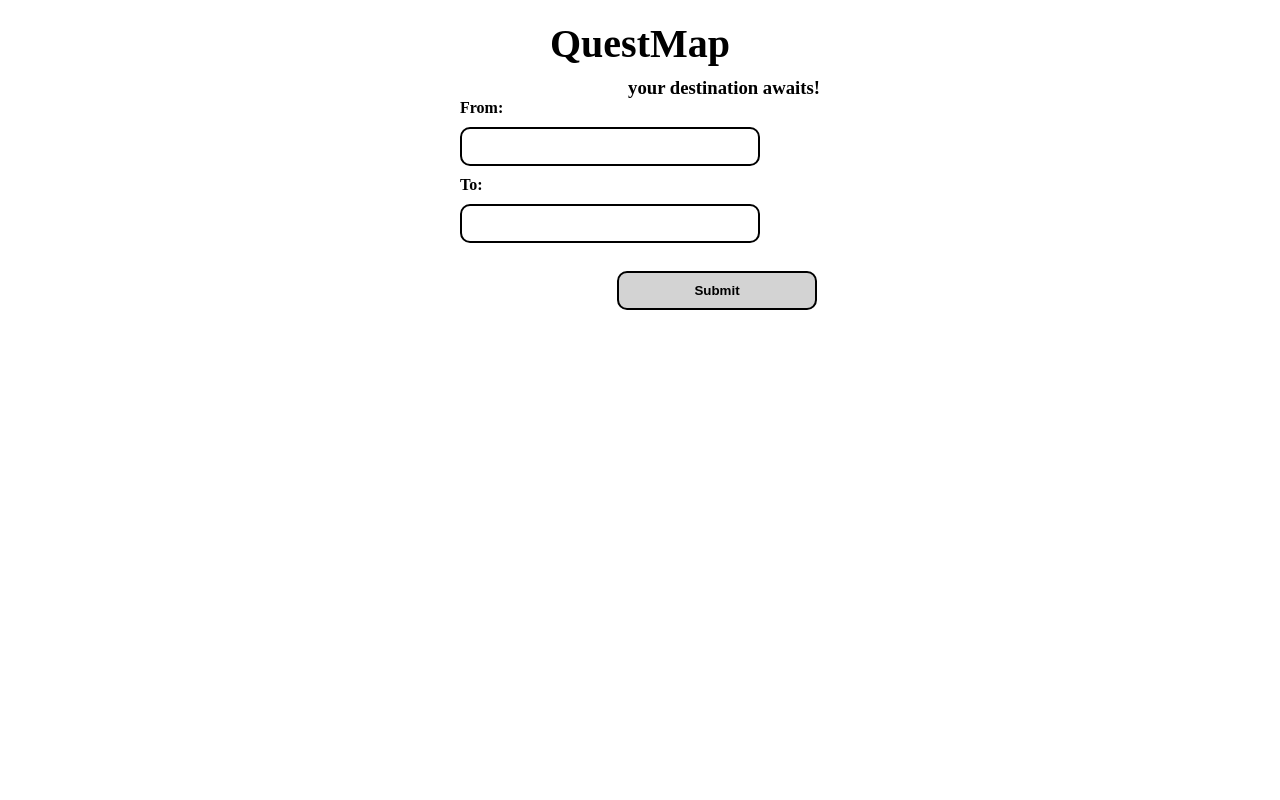
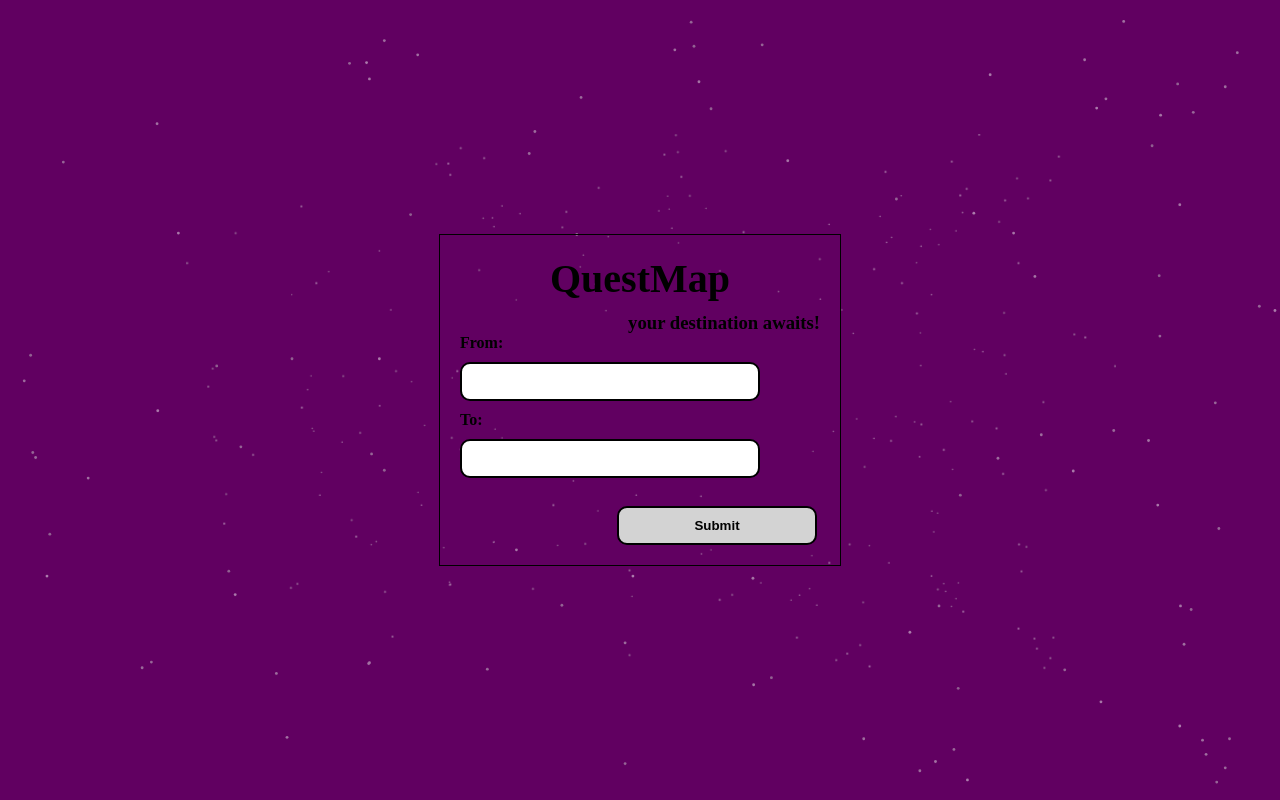
Before and after one commit to nology-tech/ASML_NologyBot_TeamTwo, a Flask app: page / in a window 1280 px wide. Run offline with Flask 2, Linux system fonts and the light colour scheme.

Commit message:
galaxy bb

```diff
--- /dev/null
+++ b/static/galaxy.css
@@ -0,0 +1,89 @@
+.bg {
+    background-color: darkmagenta;
+    background-size: cover;
+    height: 100%;
+    width: 100%;
+    position: fixed;
+    top: 0;
+    left: 0;
+    z-index: -3;
+}
+.bg:before {
+    content: "";
+    width: 100%;
+    height: 100%;
+    background: #000;
+    position: fixed;
+    z-index: -1;
+    top: 0;
+    left: 0;
+    opacity: 0.3;
+}
+@keyframes sf-fly-by-1 {
+    from {
+        transform: translateZ(-600px);
+        opacity: 0.5;
+    }
+    to {
+        transform: translateZ(0);
+        opacity: 0.5;
+    }
+}
+@keyframes sf-fly-by-2 {
+    from {
+        transform: translateZ(-1200px);
+        opacity: 0.5;
+    }
+    to {
+        transform: translateZ(-600px);
+        opacity: 0.5;
+    }
+}
+@keyframes sf-fly-by-3 {
+    from {
+        transform: translateZ(-1800px);
+        opacity: 0.5;
+    }
+    to {
+        transform: translateZ(-1200px);
+        opacity: 0.5;
+    }
+}
+.star-field {
+    position: fixed;
+    top: 0;
+    left: 0;
+    width: 100%;
+    height: 100%;
+    perspective: 1000px;
+    -webkit-perspective: 1000px;
+    z-index: -1;
+}
+.star-field .layer {
+    box-shadow: -411px -476px #cccccc, 777px -407px #d4d4d4, -387px -477px #fcfcfc, -91px -235px #d4d4d4, 491px -460px #f7f7f7, 892px -128px #f7f7f7, 758px -277px #ededed, 596px 378px #cccccc, 647px 423px whitesmoke, 183px 389px #c7c7c7,
+        524px -237px #f0f0f0, 679px -535px #e3e3e3, 158px 399px #ededed, 157px 249px #ededed, 81px -450px #ebebeb, 719px -360px #c2c2c2, -499px 473px #e8e8e8, -158px -349px #d4d4d4, 870px -134px #cfcfcf, 446px 404px #c2c2c2,
+        440px 490px #d4d4d4, 414px 507px #e6e6e6, -12px 246px #fcfcfc, -384px 369px #e3e3e3, 641px -413px #fcfcfc, 822px 516px #dbdbdb, 449px 132px #c2c2c2, 727px 146px #f7f7f7, -315px -488px #e6e6e6, 952px -70px #e3e3e3,
+        -869px -29px #dbdbdb, 502px 80px #dedede, 764px 342px #e0e0e0, -150px -380px #dbdbdb, 654px -426px #e3e3e3, -325px -263px #c2c2c2, 755px -447px #c7c7c7, 729px -177px #c2c2c2, -682px -391px #e6e6e6, 554px -176px #ededed,
+        -85px -428px #d9d9d9, 714px 55px #e8e8e8, 359px -285px #cfcfcf, -362px -508px #dedede, 468px -265px #fcfcfc, 74px -500px #c7c7c7, -514px 383px #dbdbdb, 730px -92px #cfcfcf, -112px 287px #c9c9c9, -853px 79px #d6d6d6,
+        828px 475px #d6d6d6, -681px 13px #fafafa, -176px 209px #f0f0f0, 758px 457px #fafafa, -383px -454px #ededed, 813px 179px #d1d1d1, 608px 98px whitesmoke, -860px -65px #c4c4c4, -572px 272px #f7f7f7, 459px 533px #fcfcfc,
+        624px -481px #e6e6e6, 790px 477px #dedede, 731px -403px #ededed, 70px -534px #cccccc, -23px 510px #cfcfcf, -652px -237px whitesmoke, -690px 367px #d1d1d1, 810px 536px #d1d1d1, 774px 293px #c9c9c9, -362px 97px #c2c2c2,
+        563px 47px #dedede, 313px 475px #e0e0e0, 839px -491px #e3e3e3, -217px 377px #d4d4d4, -581px 239px #c2c2c2, -857px 72px #cccccc, -23px 340px #dedede, -837px 246px white, 170px -502px #cfcfcf, 822px -443px #e0e0e0, 795px 497px #e0e0e0,
+        -814px -337px #cfcfcf, 206px -339px #f2f2f2, -779px 108px #e6e6e6, 808px 2px #d4d4d4, 665px 41px #d4d4d4, -564px 64px #cccccc, -380px 74px #cfcfcf, -369px -60px #f7f7f7, 47px -495px #e3e3e3, -383px 368px #f7f7f7, 419px 288px #d1d1d1,
+        -598px -50px #c2c2c2, -833px 187px #c4c4c4, 378px 325px whitesmoke, -703px 375px #d6d6d6, 392px 520px #d9d9d9, -492px -60px #c4c4c4, 759px 288px #ebebeb, 98px -412px #c4c4c4, -911px -277px #c9c9c9;
+    transform-style: preserve-3d;
+    position: absolute;
+    top: 50%;
+    left: 50%;
+    height: 4px;
+    width: 4px;
+    border-radius: 2px;
+}
+.star-field .layer:nth-child(1) {
+    animation: sf-fly-by-1 5s linear infinite;
+}
+.star-field .layer:nth-child(2) {
+    animation: sf-fly-by-2 5s linear infinite;
+}
+.star-field .layer:nth-child(3) {
+    animation: sf-fly-by-3 5s linear infinite;
+}
--- a/static/styles.css
+++ b/static/styles.css
@@ -5,14 +5,24 @@
 }
 
 body {
+    width: 100vw;
+    height: 100vh;
+}
+
+.quest-wrapper {
+    width: 100%;
+    height: 100%;
     display: flex;
     justify-content: center;
+    align-items: center;
+    z-index: 1000;
 }
 
 .quest {
     width: 400px;
     height: auto;
     padding: 20px;
+    outline: 1px solid black;
 }
 
 h2 {
--- a/templates/homepage.html
+++ b/templates/homepage.html
@@ -5,10 +5,12 @@
     <meta http-equiv="X-UA-Compatible" content="IE=edge">
     <meta name="viewport" content="width=device-width, initial-scale=1.0">
     <link rel="stylesheet" href="../static/styles.css">
+    <link rel="stylesheet" href="../static/galaxy.css">
     <title>QuestMap</title>
   </head>
 
   <body>
+    <div class="quest-wrapper">
       <div class="quest">
         <h2>QuestMap</h2>
         <h3>your destination awaits!</h3>
@@ -20,6 +22,13 @@
           <input type="submit" value="Submit">
         </form>
       </div>
+    </div>
+
+    <div class="bg"></div>
+    <div class="star-field">
+    <div class="layer"></div>
+    <div class="layer"></div>
+    <div class="layer"></div>
   <script>
   function getInfo(){
     var currentLocation = document.getElementById("currentLocation").value;
```
Lines whose indentation alone changed are shown as unchanged.
